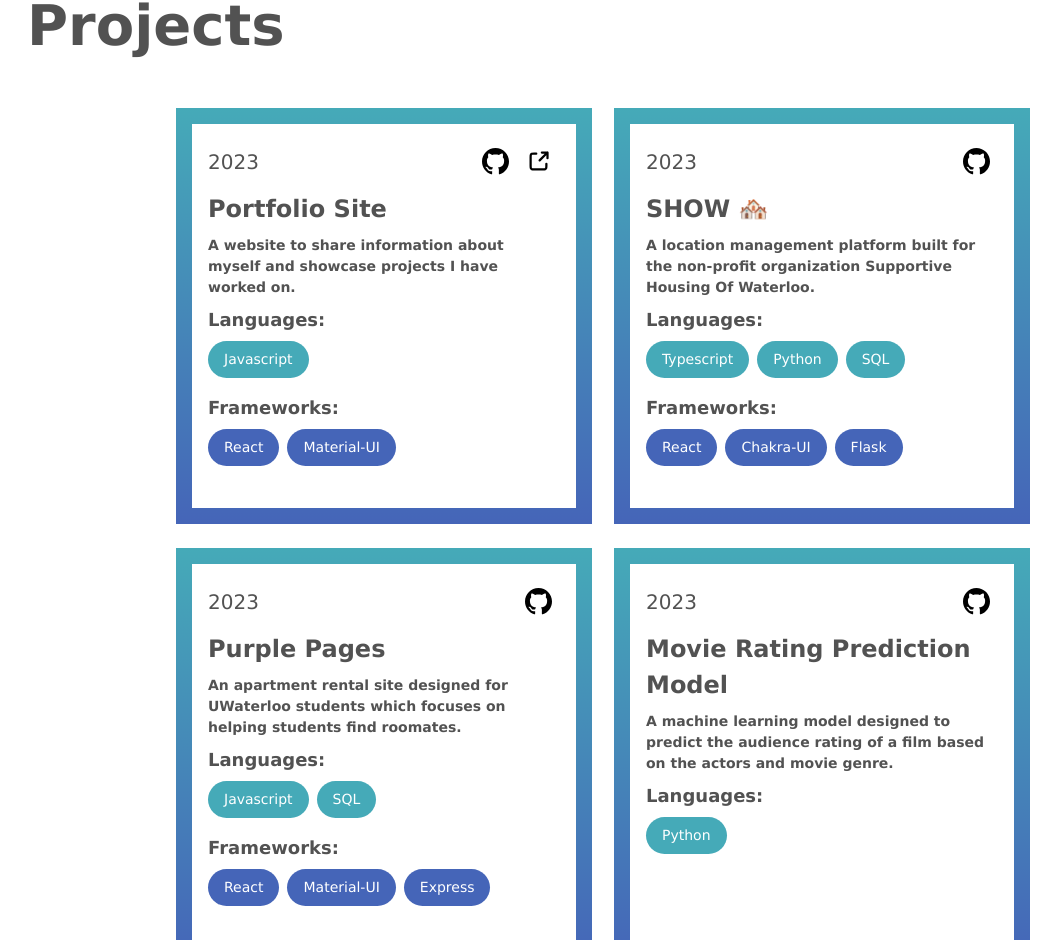
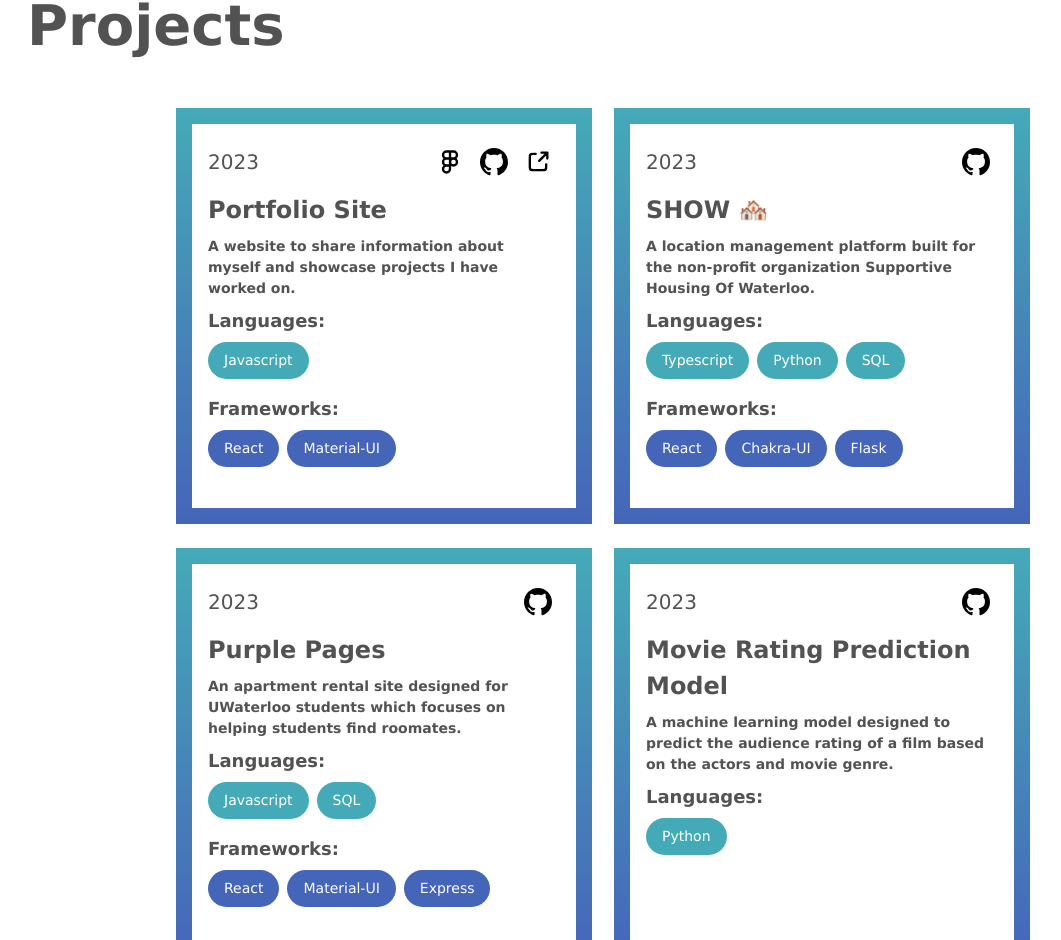
Before and after one commit to owen-sellner/portfolio-site, a React (Vite) app: page / in a window 1280 px wide. Shown: the part 3017-3957 px from the top of the page, without its empty margins (37-1098 px from the left). Built offline with nearby package versions, Linux system fonts and the light colour scheme.

Commit message:
add figma icon

```diff
--- a/src/components/ProjectCard.jsx
+++ b/src/components/ProjectCard.jsx
@@ -3,6 +3,7 @@ import ThemeContext from "../theme/ThemeContext";
 import { useContext } from "react";
 import GitHubIcon from "../icons/GitHubIcon";
 import ExternalLinkIcon from "../icons/ExternalLinkIcon";
+import FigmaIcon from "../icons/FigmaIcon";
 import ProjectCardItem from "./ProjectCardItem";
 
 
@@ -18,7 +19,7 @@ function ProjectCard({ project }) {
     const BACKGROUND = theme ? '#000000' : '#ffffff';
     const THEME_COLOUR = theme ? '#ffffff' : '#000000';
 
-    const ICON_SIZE = '27px';
+    const ICON_SIZE = '28px';
 
     return (
         <Box
@@ -38,7 +39,7 @@ function ProjectCard({ project }) {
                         </Typography>
                         {project.figma &&
                             <IconButton href={project.figma} target="_blank" style={{ background: 'transparent' }}>
-                                <GitHubIcon width={ICON_SIZE} height={ICON_SIZE} fill={THEME_COLOUR} />
+                                <FigmaIcon width={ICON_SIZE} height={ICON_SIZE} stroke={THEME_COLOUR} />
                             </IconButton>
                         }
                         {project.github &&
--- /dev/null
+++ b/src/icons/FigmaIcon.jsx
@@ -0,0 +1,11 @@
+import React from 'react';
+
+function FigmaIcon(props) {
+    return (
+        <svg {...props} viewBox="0 0 24 24" fill="none" xmlns="http://www.w3.org/2000/svg">
+            <path d="M12 3H9C7.34315 3 6 4.34315 6 6C6 7.65685 7.34315 9 9 9M12 3V9M12 3H15C16.6569 3 18 4.34315 18 6C18 7.65685 16.6569 9 15 9M12 9H9M12 9H15M12 9V15M9 9C7.34315 9 6 10.3431 6 12C6 13.6569 7.34315 15 9 15M15 9C16.6569 9 18 10.3431 18 12C18 13.6569 16.6569 15 15 15C13.3431 15 12 13.6569 12 12C12 10.3431 13.3431 9 15 9ZM12 15H9M12 15V18C12 19.6569 10.6569 21 9 21C7.34315 21 6 19.6569 6 18C6 16.3431 7.34315 15 9 15" strokeWidth="2" strokeLinecap="round" strokeLinejoin="round" />
+        </svg>
+    );
+}
+
+export default FigmaIcon;
--- a/static/projects.js
+++ b/static/projects.js
@@ -5,7 +5,7 @@ export const projects = [
         description: "A website to share information about myself and showcase projects I have worked on.",
         languages: ["Javascript"],
         frameworks: ["React", "Material-UI"],
-        figma: "",
+        figma: "https://www.figma.com/file/oPZpGg5H8qSwLa5M7oCQpw/Portfolio-Website?type=design&node-id=0%3A1&mode=design&t=gblrKQOtUkHPDFfa-1",
         github: "https://github.com/owen-sellner/portfolio-site",
         demo: "https://owen-sellner.netlify.app/",
     },
```
